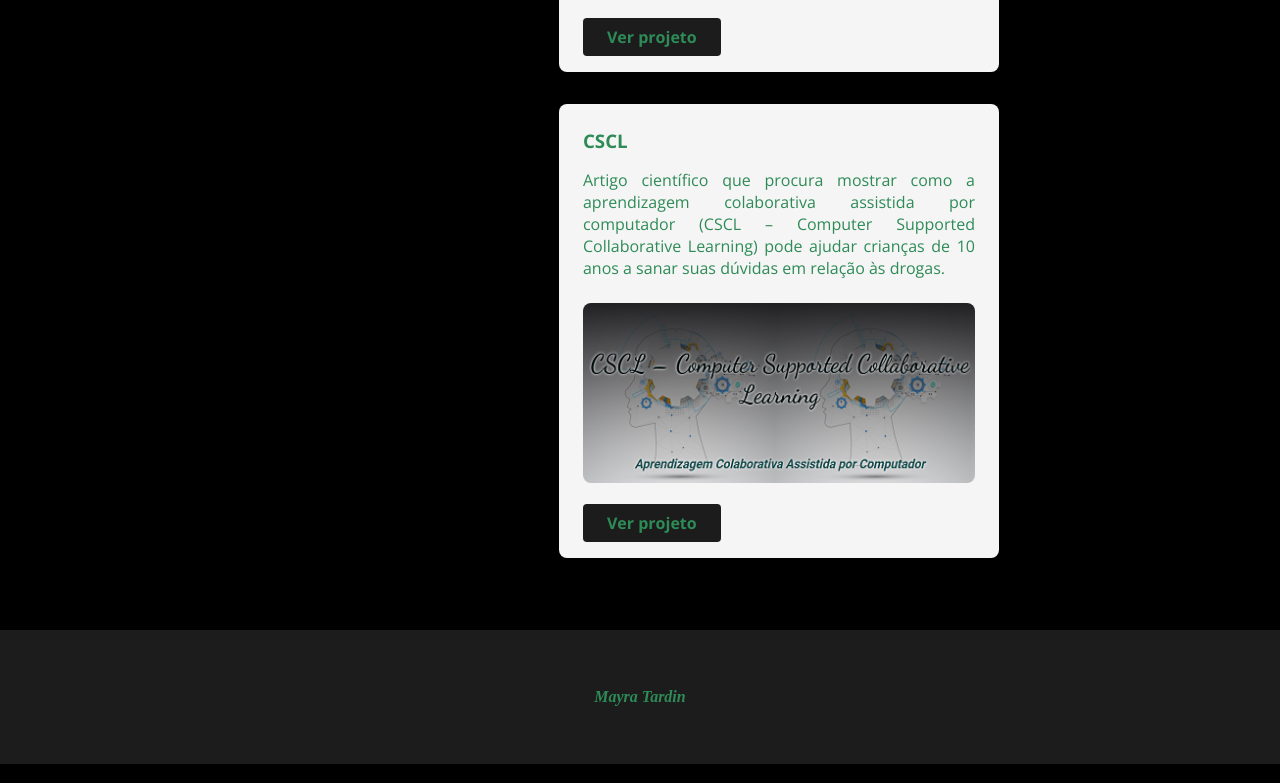
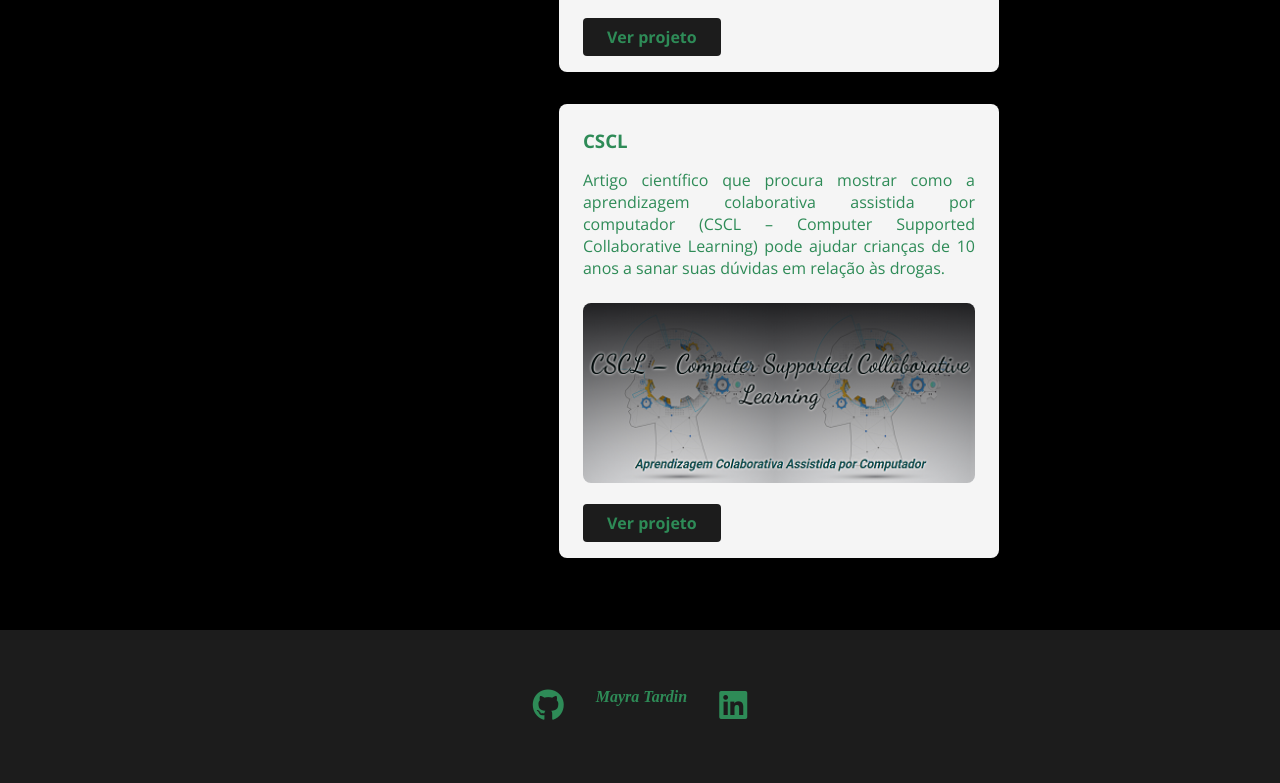
Before and after one commit to mayratardin/portfolio-mayratardin, a plain HTML site: page index.html in a window 1280 px wide. Shown: the part 1588-2371 px from the top of the page. Drawn offline with nearby package versions, Linux system fonts and the light colour scheme; a web font is replaced by a local one.

Commit message:
Inserção dos ícones e estilização
Inserido os ícones de contato e realizado a estilização dos links.

```diff
--- a/index.html
+++ b/index.html
@@ -271,8 +271,17 @@
         </div>
     </main>
     <footer id="footer">
-        <p>Mayra Tardin</p>
+        <div class="icons">
+			<a href="https://github.com/mayratardin" target="_blank">
+				<i class="fab fa-github"></i>
+            </a>
+            <p>Mayra Tardin</p>
+			<a href="https://www.linkedin.com/in/mayra-tardin/" target="_blank">
+				<i class="fab fa-linkedin"></i>
+			</a>
+		</div>
     </footer>
     <script src="script.js"></script>
+    <script src="https://kit.fontawesome.com/c54e6ff457.js" crossorigin="anonymous"></script>
 </body>
 </html>
--- a/style.css
+++ b/style.css
@@ -160,17 +160,17 @@ ul {
     opacity: 0.2;
 }
 
+.projects p{
+    margin-top: 16px;
+    margin-bottom: 24px;
+}
+
 .project{
     width: 392px;
     padding: 24px;
     background-color: var(--primary-color);
     border-radius: 8px;
     margin-bottom: 32px;
-}
-
-.projects p{
-    margin-top: 16px;
-    margin-bottom: 24px;
 }
 
 .project img{
@@ -188,6 +188,15 @@ ul {
     border-radius: 4px;
     font-weight: 600;
     text-align: center;
+    transition: text-shadow 1s;
+}
+
+.project a:active,
+.project a:hover,
+.icons a:active,
+.icons a:hover{
+  text-decoration: none;
+  text-shadow: 0px 0px 10px   yellowgreen;
 }
 
 footer{
@@ -196,3 +205,15 @@ footer{
     text-align: center;
     font-weight: bold;
 }
+
+.icons a{
+    color: var(--tertiary-color);
+    font-size: 2em;
+    transition: text-shadow 1s;
+}
+
+.icons{
+    display: flex;
+    gap: 2em;
+    justify-content: center;
+}
```
